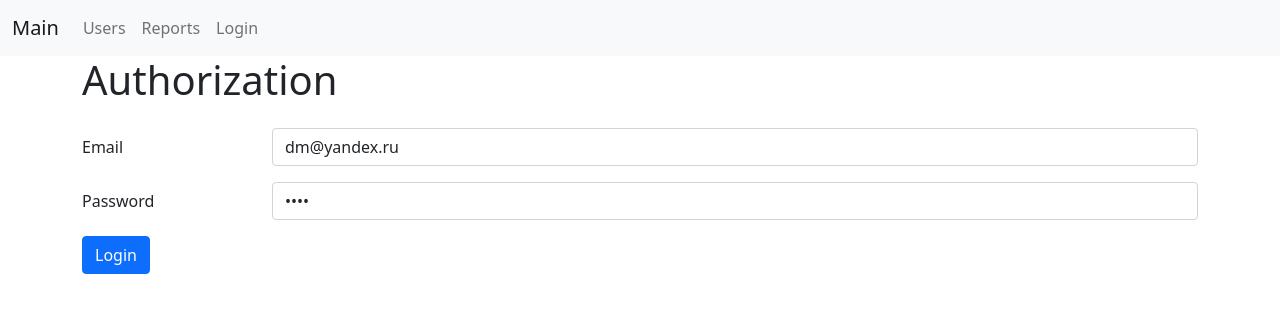
After one commit to dmbachinin/Flask, a Flask app: page /auth/ in a window 1280 px wide. The commit adds this page. Shown: the top 313 px of the page. Run offline with Flask 2, Linux system fonts and the light colour scheme; parts of the project's set-up code (start-up, migrations or seed data) failed here and were passed over; some libraries are stand-ins or nearby versions.

Commit message:
Добавление аторизации

```diff
--- a/blog/app.py
+++ b/blog/app.py
@@ -1,23 +1,32 @@
-from flask import Flask, Response, request
-from blog.user.views import user
-from blog.report.views import report
+from flask import Flask
+from flask_login import LoginManager
 import json
+
 from blog.models.database import db
 
 
+login_manager = LoginManager()
 def create_app() -> Flask:
     app = Flask(__name__)
 
     app.config.from_file('settings.json', load=json.load)
     db.init_app(app)
 
+    login_manager.login_view = 'auth.login'
+    login_manager.init_app(app)
+
     register_blueprints(app)
     return app
 
 
 def register_blueprints(app: Flask):
+    from blog.user.views import user
+    from blog.report.views import report
+    from blog.auth.views import auth
+
     app.register_blueprint(user)
     app.register_blueprint(report)
+    app.register_blueprint(auth)
 
 #
 # @app.route('/', methods=["GET"])
--- /dev/null
+++ b/blog/auth/views.py
@@ -0,0 +1,41 @@
+from flask import Blueprint, render_template, request, flash, redirect, url_for
+from werkzeug.security import check_password_hash
+from flask_login import logout_user, login_user, login_required
+
+from blog.app import login_manager
+from blog.models import User
+
+auth = Blueprint('auth', __name__, url_prefix="/auth", static_folder='../static')
+
+
+@auth.route('/', methods=["POST", "GET"])
+def login():
+    if request.method == "GET":
+        return render_template('/auth/login.html')
+    email = request.form.get('email')
+    password = request.form.get('password')
+    user = User.query.filter_by(email=email).first()
+
+    if not user or not check_password_hash(user.password, password):
+        flash('login or password error')
+        return redirect(url_for('auth.login'))
+
+    login_user(user)
+    return redirect(url_for('user.get_user', pk=user.id))
+
+
+@auth.route('/logout')
+@login_required
+def logout():
+    logout_user()
+    return redirect(url_for('auth.login'))
+
+
+@login_manager.user_loader
+def user_loader(user_id: int) -> User:
+    return User.query.filter_by(id=user_id).one_or_none()
+
+
+@login_manager.unauthorized_handler
+def unauthorized():
+    return redirect(url_for("auth.login"))
--- a/blog/models/article.py
+++ b/blog/models/article.py
@@ -8,7 +8,7 @@ class Articles(db.Model):
     id = Column(Integer, primary_key=True)
     author = Column(Integer, ForeignKey("users.id"))
     title = Column(String(80))
-    text = Column(Text, unique=True)
+    text = Column(Text)
 
     def __repr__(self):
         return f"<ARTICLE {self.author} - {self.title}>"
--- a/blog/models/user.py
+++ b/blog/models/user.py
@@ -1,15 +1,17 @@
+from flask_login import UserMixin
 from sqlalchemy import Column, Integer, String, Boolean
 from sqlalchemy.orm import relationship
 from blog.models.database import db
 
 
-class User(db.Model):
+class User(db.Model, UserMixin):
     __tablename__ = 'users'
 
     id = Column(Integer, primary_key=True)
     user_name = Column(String(80), nullable=False)
     email = Column(String(255), unique=True)
     is_staff = Column(Boolean, nullable=False, default=False)
+    password = Column(String(255), nullable=False)
     articles = relationship("Articles")
 
     def __repr__(self):
--- /dev/null
+++ b/blog/templates/auth/login.html
@@ -0,0 +1,37 @@
+{% extends 'base.html'%}
+
+{% block title %}
+Authorization
+{% endblock %}
+
+{% block body %}
+<h1>Authorization</h1>
+<div class="row">
+    <div class="col">
+        {% with messages = get_flashed_messages() %}
+            {% if messages %}
+                <div class="alert alert-danger" role="alert">
+                    {{messages[0]}}
+                </div>
+            {% endif %}
+        {% endwith %}
+        <form class="col g-3 mt-3" method="post" action="{{ url_for('auth.login') }}">
+            <div class="mb-3 row">
+                <label for="staticEmail" class="col-sm-2 col-form-label">Email</label>
+                <div class="col-sm-10">
+                    <input type="text" class="form-control" id="staticEmail" name="email" value="dm@yandex.ru">
+                </div>
+            </div>
+            <div class="mb-3 row">
+                <label for="inputPassword" class="col-sm-2 col-form-label">Password</label>
+                <div class="col-sm-10">
+                    <input type="password" class="form-control" id="inputPassword" name="password" value="Dima">
+                </div>
+            </div>
+            <div class="col-auto">
+                <button type="submit" class="btn btn-primary mb-3">Login</button>
+            </div>
+        </form>
+    </div>
+</div>
+{% endblock %}
--- a/blog/templates/navbar.html
+++ b/blog/templates/navbar.html
@@ -1,6 +1,7 @@
+
 <nav class="navbar navbar-expand-lg navbar-light bg-light">
   <div class="container-fluid">
-    <a class="navbar-brand" href="#">Navbar</a>
+    <a class="navbar-brand" href="/">Main</a>
     <button class="navbar-toggler" type="button" data-bs-toggle="collapse" data-bs-target="#navbarNav" aria-controls="navbarNav" aria-expanded="false" aria-label="Toggle navigation">
       <span class="navbar-toggler-icon"></span>
     </button>
@@ -12,6 +13,15 @@
         <li class="nav-item">
           <a class="nav-link" href="{{ url_for('report.reports_list') }}">Reports</a>
         </li>
+        {% if  current_user.is_authenticated %}
+          <li class="nav-item">
+            <a class="nav-link" href="{{ url_for('auth.logout') }}">Logout</a>
+          </li>
+        {% else %}
+          <li class="nav-item">
+            <a class="nav-link" href="{{ url_for('auth.login') }}">Login</a>
+          </li>
+        {% endif %}
       </ul>
     </div>
   </div>
--- a/blog/templates/users/details.html
+++ b/blog/templates/users/profile.html
@@ -1,7 +1,7 @@
 {% extends 'base.html'%}
 
 {% block title %}
-    User details
+    User profile
 {% endblock %}
 
 {% block body %}
```
Also changed, not shown: blog/user/views.py (+5 -8 lines), wsgi.py (+12 -3 lines), blog/auth/__init__.py (added).
